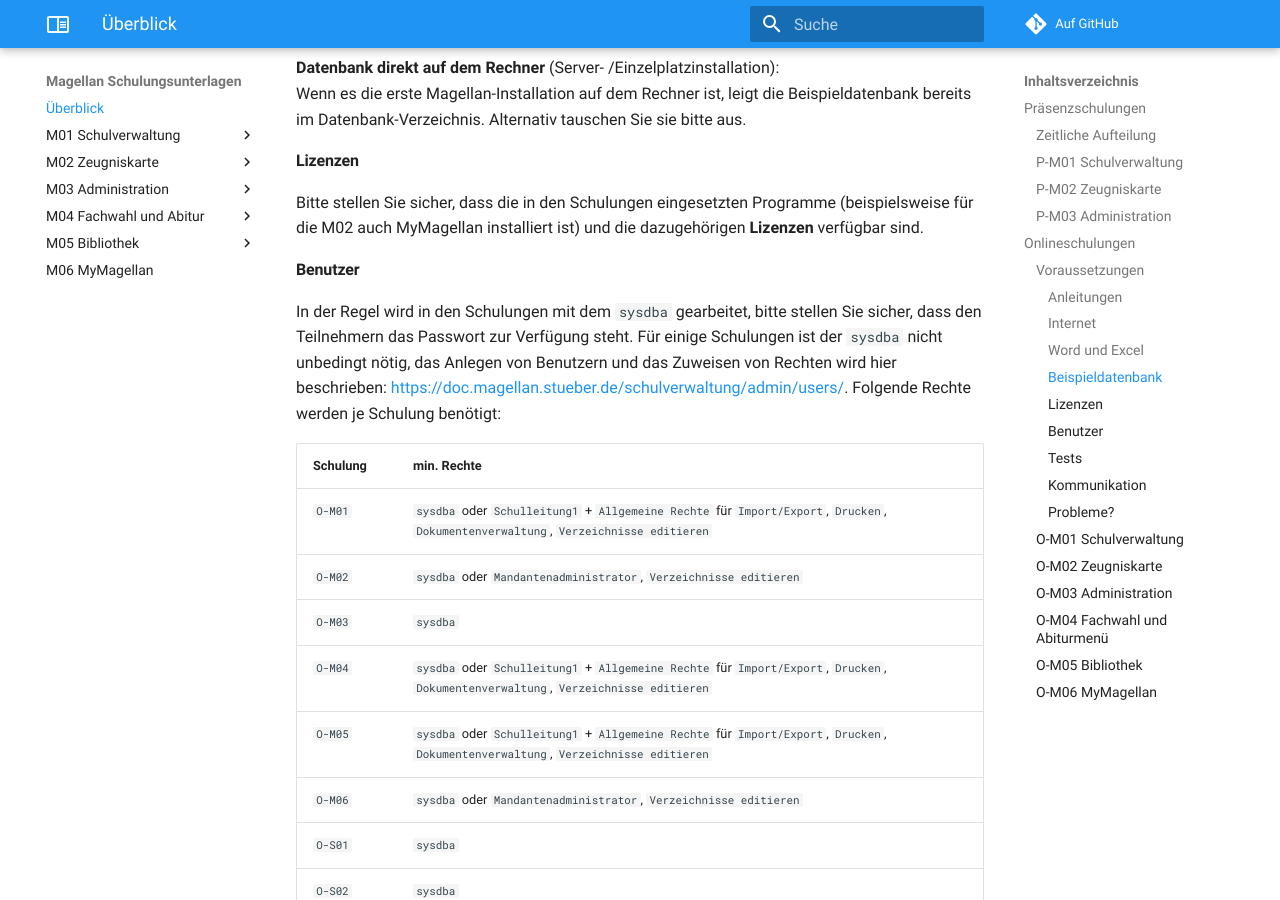
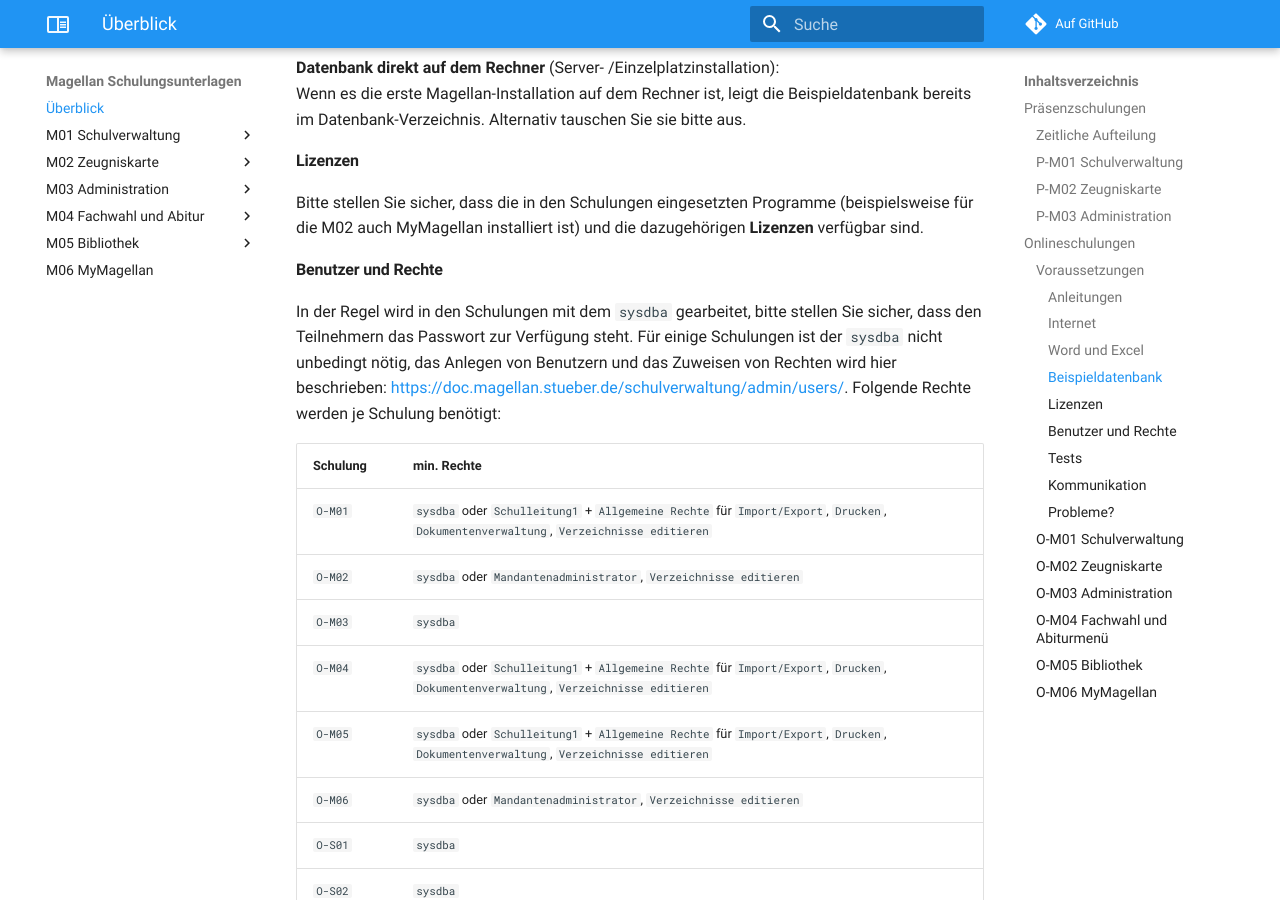
Before and after one commit to stuebersystems/doc.magellan-schulungen.de, an MkDocs documentation site: the page built from docs/index.md, in a window 1280 px wide and 900 px high, scrolled down 3820 px. Built offline with MkDocs 1.6.1 and Material for MkDocs 9.7.7, drawn with Linux system fonts in a browser that asks for light colours; comment, search, counter and statistics services are not loaded.

Commit message:
no message

```diff
--- a/docs/index.md
+++ b/docs/index.md
@@ -96,7 +96,7 @@ Sollten Sie unsere Beispieldatenbank nicht mehr zur Hand oder bereits verändert
 
 Bitte stellen Sie sicher, dass die in den Schulungen eingesetzten Programme (beispielsweise für die M02 auch MyMagellan installiert ist) und die dazugehörigen **Lizenzen** verfügbar sind.
 
-#### Benutzer
+#### Benutzer und Rechte
 
 In der Regel wird in den Schulungen mit dem `sysdba` gearbeitet, bitte stellen Sie sicher, dass den Teilnehmern das Passwort zur Verfügung steht. Für einige Schulungen ist der `sysdba` nicht unbedingt nötig, das Anlegen von Benutzern und das Zuweisen von Rechten wird hier beschrieben: [https://doc.magellan.stueber.de/schulverwaltung/admin/users/](https://doc.magellan.stueber.de/schulverwaltung/admin/users/).
 Folgende Rechte werden je Schulung benötigt:
```
